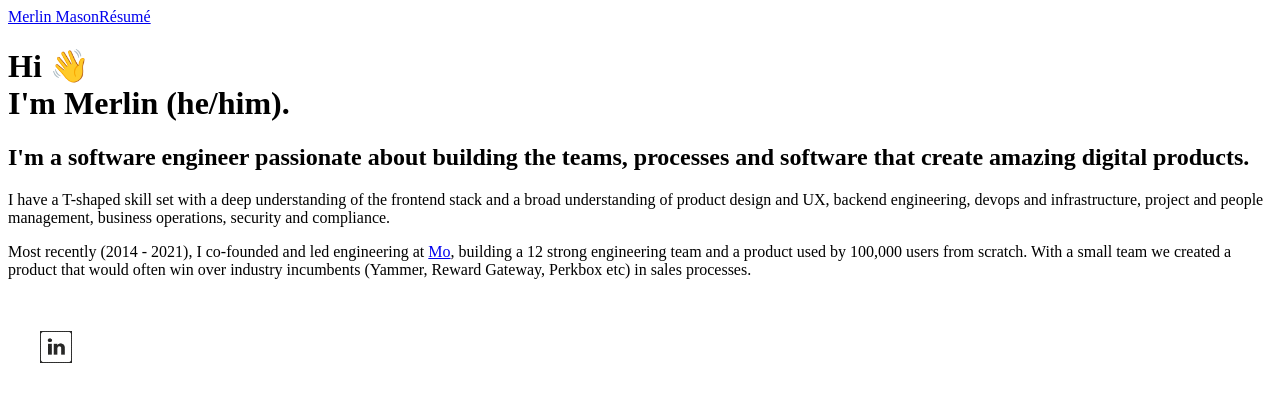
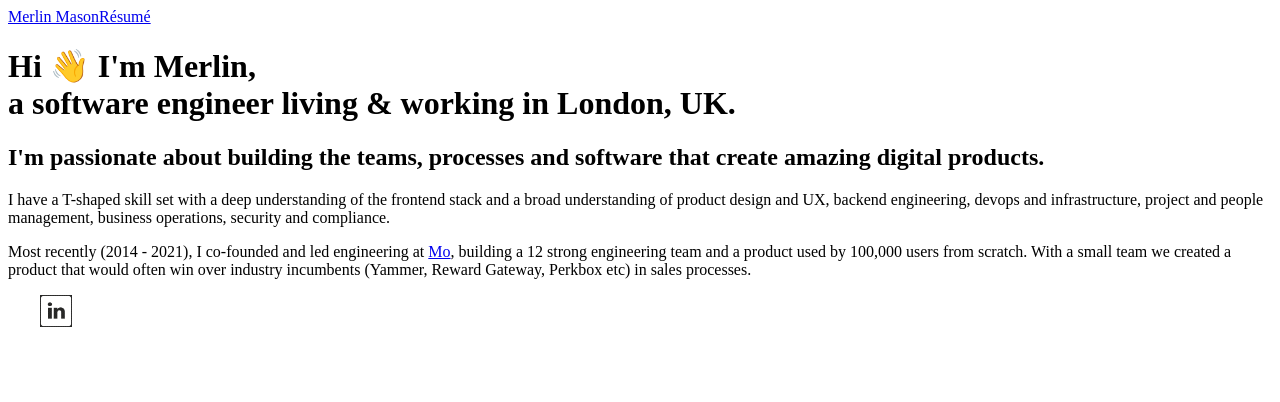
Before and after one commit to MerlinMason/PersonalSite, a Next.js app: page / in a window 1280 px wide. Shown: the top 402 px of the page. Built offline with nearby package versions, Linux system fonts and the light colour scheme.

Commit message:
Update homepage

```diff
--- a/pages/index.tsx
+++ b/pages/index.tsx
@@ -1,17 +1,18 @@
 import React from "react";
-import Image from "next/image";
+
+import ExternalLink from "../components/ExternalLink";
 
 const Home: React.FC = () => (
     <>
         <h1 className="font-bold text-hero mb-12 text-white/90">
-            Hi 👋 <br />
-            I&apos;m Merlin (he/him).
+            Hi 👋 I&apos;m Merlin,
+            <br /> a software engineer living & working in London, UK.
         </h1>
 
         <div className="space-y-5 text-white/70 font-light leading-relaxed mb-6 p-4 sm:p-6 bg-white/5 shadow-2xl rounded">
             <h2 className="font-semibold text-2xl mb-6 text-white/80">
-                I&apos;m a software engineer passionate about building the teams, processes and
-                software that create amazing digital products.
+                I&apos;m passionate about building the teams, processes and software that create
+                amazing digital products.
             </h2>
             <p>
                 I have a T-shaped skill set with a deep understanding of the frontend stack and a
@@ -22,30 +23,17 @@ const Home: React.FC = () => (
 
             <p>
                 Most recently (2014 - 2021), I co-founded and led engineering at{" "}
-                <a
+                <ExternalLink
                     href="https://mo.work"
-                    target="_blank"
-                    rel="noreferrer"
                     className="text-purple-400 hover:text-purple-300"
                 >
                     Mo
-                </a>
+                </ExternalLink>
                 , building a 12 strong engineering team and a product used by 100,000 users from
                 scratch. With a small team we created a product that would often win over industry
                 incumbents (Yammer, Reward Gateway, Perkbox etc) in sales processes.
             </p>
         </div>
-
-        <div className="flex justify-center mb-6">
-            <a
-                href="https://github.com/MerlinMason"
-                target="_blank"
-                rel="noreferrer"
-                className="opacity-80 hover:opacity-100 transition-opacity duration-150"
-            >
-                <Image src="/github.png" width={32} height={32} alt="GitHub OctoCat logo" />
-            </a>
-        </div>
     </>
 );
 
```
